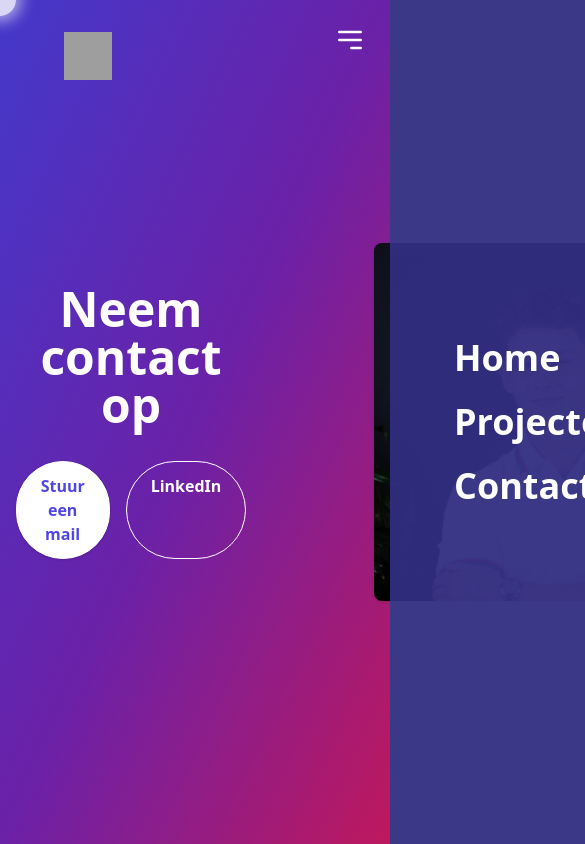
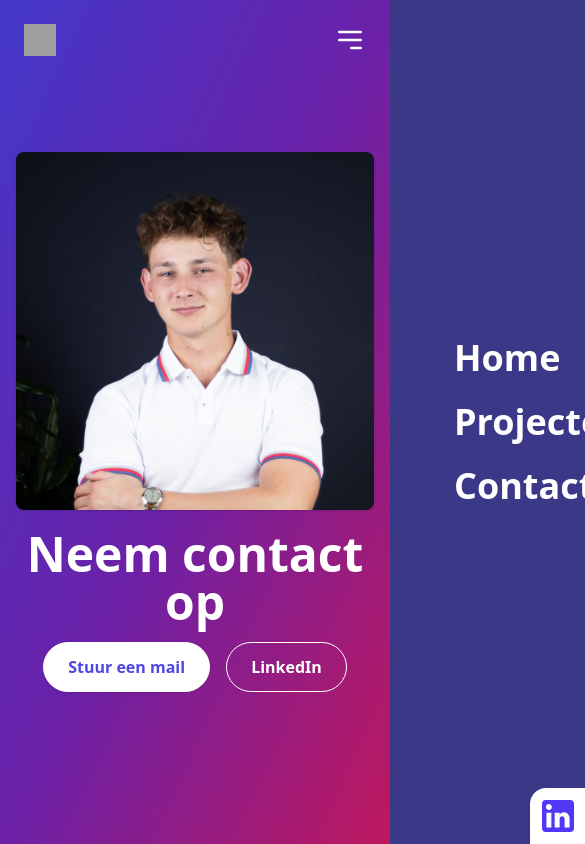
Before and after one commit to yanickvdkorst/nuxt-website, a Nuxt app: page /contact in a window 390 px wide. Shown: the top 844 px of the page, 585 px wide, since content can reach past the window. Built offline with nearby package versions, Linux system fonts and the light colour scheme; grey boxes are pictures that could not be loaded.

Commit message:
added responsive styling

```diff
--- a/app.vue
+++ b/app.vue
@@ -1,21 +1,12 @@
 <template>
-  <header class="py-8 px-16 flex items-center justify-between">
-   <NuxtLink to="/" class="group text-2xl font-bold text-white hover:text-white transition-colors scale-115">
-      <img src="/assets/images/golfcar.svg" alt="Golfcar Logo" class="w-12 h-12 inline-block mr-2 transition-transform duration-300 group-hover:scale-115">
+  <head>
+    <meta name="viewport" content="width=device-width, initial-scale=1.0" />
+
+  </head>
+  <header class="">
+    <NuxtLink to="/" class="fixed left-6 top-6 hover:text-white transition-colors scale-115 z-50 group">
+      <img src="/assets/images/golfcar.svg" alt="Golfcar Logo" class="w-8 h-8 inline-block mr-2 transition-transform duration-300 group-hover:scale-115">
     </NuxtLink>
-    <!-- <nav>
-      <ul class="flex space-x-6">
-        <li>
-          <NuxtLink
-            to="/projecten"
-            class="text-lg text-white hover:text-white font-medium transition-colors"
-            active-class="underline text-white"
-          >
-            Projecten
-          </NuxtLink>
-        </li>
-      </ul>
-    </nav> -->
      <FullScreenNav />
   </header>
   <NuxtPage />
--- a/assets/css/main.css
+++ b/assets/css/main.css
@@ -1,9 +1,12 @@
 @tailwind base;
 @tailwind components;
 @tailwind utilities;
+@import "tailwindcss";
 
 
 html, body{cursor: none;}
+
+
 
 /* Eigen CSS hier als je wilt */
 header {
@@ -15,6 +18,16 @@ header {
 
 a, button:hover {
     cursor: none !important;
+}
+
+@media screen and (max-width: 768px) {
+  html, body {
+    cursor: auto;
+  }
+
+  a, button:hover {
+    cursor: pointer !important;
+}
 }
 
 .custom-cursor {
@@ -29,3 +42,8 @@ a, button:hover {
   z-index: 9999;
   transition: background-color 0.3s ease;
 }
+
+@media screen and (max-width: 768px) {
+  .custom-cursor { display: none; }
+
+}
--- a/components/FullScreenNav.vue
+++ b/components/FullScreenNav.vue
@@ -42,13 +42,13 @@
         <NuxtLink @click="toggleNav" to="/projecten" class="text-4xl md:text-8xl xl:text-[12rem] transition-all duration-300 hover:text-yellow-300 hover:-translate-y-4 hover:translate-x-2">Projecten</NuxtLink>
         <NuxtLink  @click="toggleNav" to="/contact" class="text-4xl md:text-8xl xl:text-[12rem] transition-all duration-300 hover:text-green-300 hover:-translate-y-4 hover:translate-x-2">Contact</NuxtLink>
       </nav>
-      <div class="socials absolute right-0  bg-white p-3 rounded-bl-2xl rounded-tl-2xl shadow flex flex-col gap-4">
+<div class="socials absolute  translate-x-1/2 md:translate-x-0 md:right-0 bottom-0 md:bottom-auto bg-white p-3 shadow flex flex-row md:flex-col gap-4">
         <a href="https://www.linkedin.com/in/yanickvdk/"> <svg xmlns="http://www.w3.org/2000/svg" width="32" height="32" viewBox="0 0 18 18" fill="none">
-<path d="M16 0C16.5304 0 17.0391 0.210714 17.4142 0.585786C17.7893 0.960859 18 1.46957 18 2V16C18 16.5304 17.7893 17.0391 17.4142 17.4142C17.0391 17.7893 16.5304 18 16 18H2C1.46957 18 0.960859 17.7893 0.585786 17.4142C0.210714 17.0391 0 16.5304 0 16V2C0 1.46957 0.210714 0.960859 0.585786 0.585786C0.960859 0.210714 1.46957 0 2 0H16ZM15.5 15.5V10.2C15.5 9.33539 15.1565 8.5062 14.5452 7.89483C13.9338 7.28346 13.1046 6.94 12.24 6.94C11.39 6.94 10.4 7.46 9.92 8.24V7.13H7.13V15.5H9.92V10.57C9.92 9.8 10.54 9.17 11.31 9.17C11.6813 9.17 12.0374 9.3175 12.2999 9.58005C12.5625 9.8426 12.71 10.1987 12.71 10.57V15.5H15.5ZM3.88 5.56C4.32556 5.56 4.75288 5.383 5.06794 5.06794C5.383 4.75288 5.56 4.32556 5.56 3.88C5.56 2.95 4.81 2.19 3.88 2.19C3.43178 2.19 3.00193 2.36805 2.68499 2.68499C2.36805 3.00193 2.19 3.43178 2.19 3.88C2.19 4.81 2.95 5.56 3.88 5.56ZM5.27 15.5V7.13H2.5V15.5H5.27Z" fill="#4F39F6"/>
-</svg></a>
-        <a href="mailto:yanick.van.der.korst@kpnmail.nl"> <svg xmlns="http://www.w3.org/2000/svg" width="32" height="32" viewBox="0 0 20 16" fill="none">
-<path d="M2 16C1.45 16 0.979333 15.8043 0.588 15.413C0.196667 15.0217 0.000666667 14.5507 0 14V2C0 1.45 0.196 0.979333 0.588 0.588C0.98 0.196666 1.45067 0.000666667 2 0H18C18.55 0 19.021 0.196 19.413 0.588C19.805 0.98 20.0007 1.45067 20 2V14C20 14.55 19.8043 15.021 19.413 15.413C19.0217 15.805 18.5507 16.0007 18 16H2ZM10 9L18 4V2L10 7L2 2V4L10 9Z" fill="#4F39F6"/>
-</svg></a>
+        <path d="M16 0C16.5304 0 17.0391 0.210714 17.4142 0.585786C17.7893 0.960859 18 1.46957 18 2V16C18 16.5304 17.7893 17.0391 17.4142 17.4142C17.0391 17.7893 16.5304 18 16 18H2C1.46957 18 0.960859 17.7893 0.585786 17.4142C0.210714 17.0391 0 16.5304 0 16V2C0 1.46957 0.210714 0.960859 0.585786 0.585786C0.960859 0.210714 1.46957 0 2 0H16ZM15.5 15.5V10.2C15.5 9.33539 15.1565 8.5062 14.5452 7.89483C13.9338 7.28346 13.1046 6.94 12.24 6.94C11.39 6.94 10.4 7.46 9.92 8.24V7.13H7.13V15.5H9.92V10.57C9.92 9.8 10.54 9.17 11.31 9.17C11.6813 9.17 12.0374 9.3175 12.2999 9.58005C12.5625 9.8426 12.71 10.1987 12.71 10.57V15.5H15.5ZM3.88 5.56C4.32556 5.56 4.75288 5.383 5.06794 5.06794C5.383 4.75288 5.56 4.32556 5.56 3.88C5.56 2.95 4.81 2.19 3.88 2.19C3.43178 2.19 3.00193 2.36805 2.68499 2.68499C2.36805 3.00193 2.19 3.43178 2.19 3.88C2.19 4.81 2.95 5.56 3.88 5.56ZM5.27 15.5V7.13H2.5V15.5H5.27Z" fill="#4F39F6"/>
+        </svg></a>
+                <a href="mailto:yanick.van.der.korst@kpnmail.nl"> <svg xmlns="http://www.w3.org/2000/svg" width="32" height="32" viewBox="0 0 20 16" fill="none">
+        <path d="M2 16C1.45 16 0.979333 15.8043 0.588 15.413C0.196667 15.0217 0.000666667 14.5507 0 14V2C0 1.45 0.196 0.979333 0.588 0.588C0.98 0.196666 1.45067 0.000666667 2 0H18C18.55 0 19.021 0.196 19.413 0.588C19.805 0.98 20.0007 1.45067 20 2V14C20 14.55 19.8043 15.021 19.413 15.413C19.0217 15.805 18.5507 16.0007 18 16H2ZM10 9L18 4V2L10 7L2 2V4L10 9Z" fill="#4F39F6"/>
+        </svg></a>
         <a href="https://github.com/yanickvdkorst"> <svg xmlns="http://www.w3.org/2000/svg" width="32" height="32" viewBox="0 0 20 20" fill="none">
             <path d="M10 0C8.68678 0 7.38642 0.258658 6.17317 0.761205C4.95991 1.26375 3.85752 2.00035 2.92893 2.92893C1.05357 4.8043 0 7.34784 0 10C0 14.42 2.87 18.17 6.84 19.5C7.34 19.58 7.5 19.27 7.5 19V17.31C4.73 17.91 4.14 15.97 4.14 15.97C3.68 14.81 3.03 14.5 3.03 14.5C2.12 13.88 3.1 13.9 3.1 13.9C4.1 13.97 4.63 14.93 4.63 14.93C5.5 16.45 6.97 16 7.54 15.76C7.63 15.11 7.89 14.67 8.17 14.42C5.95 14.17 3.62 13.31 3.62 9.5C3.62 8.39 4 7.5 4.65 6.79C4.55 6.54 4.2 5.5 4.75 4.15C4.75 4.15 5.59 3.88 7.5 5.17C8.29 4.95 9.15 4.84 10 4.84C10.85 4.84 11.71 4.95 12.5 5.17C14.41 3.88 15.25 4.15 15.25 4.15C15.8 5.5 15.45 6.54 15.35 6.79C16 7.5 16.38 8.39 16.38 9.5C16.38 13.32 14.04 14.16 11.81 14.41C12.17 14.72 12.5 15.33 12.5 16.26V19C12.5 19.27 12.66 19.59 13.17 19.5C17.14 18.16 20 14.42 20 10C20 8.68678 19.7413 7.38642 19.2388 6.17317C18.7362 4.95991 17.9997 3.85752 17.0711 2.92893C16.1425 2.00035 15.0401 1.26375 13.8268 0.761205C12.6136 0.258658 11.3132 0 10 0Z" fill="#4F39F6"/>
           </svg></a>
@@ -74,4 +74,12 @@ const toggleNav = () => {
 .translate-x-0 {
   transform: translateX(0);
 }
+
+.socials { border-radius: 1rem 0 0 1rem;}
+
+
+
+@media screen and (max-width: 768px) {
+  .socials { border-radius: 1rem 1rem 0 0;}
+}
 </style>
--- a/pages/contact.vue
+++ b/pages/contact.vue
@@ -1,9 +1,9 @@
 <template>
   <div class="min-h-screen flex items-center flex-col justify-center bg-gradient-to-br from-indigo-700 via-purple-800 to-pink-700 py-12 px-4">
-    <div class="text-center text-white animate-fade-in-up delay-800 flex items-center gap-x-32">
-      <div class="left">
+    <div class="text-center text-white animate-fade-in-up delay-800 flex items-center flex-col-reverse lg:flex-row gap-x-32">
+      <div class="left mt-5 lg:mt-0">
         <h1 class="text-5xl font-bold">Neem contact op</h1>
-        <div class="mt-8 flex gap-4 justify-center animate-fade-in delay-300">
+        <div class="mt-4 lg:mt-8 flex gap-4 justify-center animate-fade-in delay-300">
           <a
             class="px-6 py-3 rounded-full border border-white bg-white text-indigo-600 font-semibold shadow hover:bg-transparent hover:text-white hover:border border-white transition"
             href="mailto:yanick.van.der.korst@kpnmail.nl"
--- a/pages/index.vue
+++ b/pages/index.vue
@@ -20,7 +20,8 @@
         <p class="text-xl md:text-2xl max-w-2xl mx-auto animate-fade-in-up delay-200">
           {{ hero.description }}
         </p>
-        <div class="mt-8 flex gap-4 justify-center animate-fade-in-up delay-300">
+       <div class="mt-8 flex flex-col md:flex-row gap-4 justify-center animate-fade-in-up delay-300">
+
           <NuxtLink
             to="/projecten"
             class="px-6 py-3 rounded-full border border-white bg-white text-indigo-600 font-semibold shadow hover:bg-transparent hover:text-white hover:border border-white transition"          >
--- a/pages/projecten/index.vue
+++ b/pages/projecten/index.vue
@@ -8,7 +8,8 @@
     <h1 class="text-4xl font-extrabold text-center mb-32 mt-16 text-white drop-shadow-lg tracking-tight">
       Mijn projecten
     </h1>
-    <ul class="grid grid-cols-3 sm:grid-cols-1 lg:grid-cols-3 gap-6 animate-fade-in-up">
+    <div class="w-full px-4">
+      <ul class="grid sm:grid-cols-2 lg:grid-cols-3 gap-6 animate-fade-in-up">
         <li
           v-for="project in projects"
           :key="project.id"
@@ -33,6 +34,7 @@
           </NuxtLink>
         </li>
       </ul>
+    </div>
   </div>
 </template>
 
```
Also changed, not shown: 1 other file (tests, documents, lock files or other folders). Lines whose indentation alone changed are shown as unchanged.
